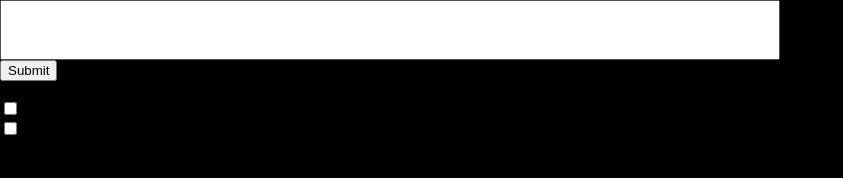
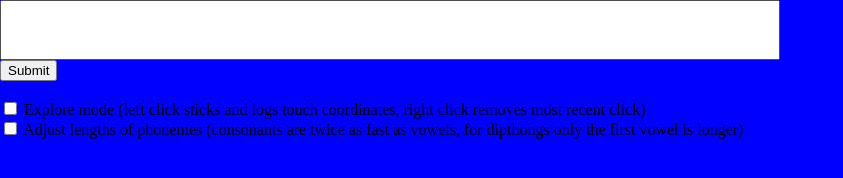
Before and after one commit to ttscloningyd616/investigatingscience, a plain HTML site: page index.html in a window 1280 px wide. Shown: the whole page, without its empty margins (0-843 px from the left). Drawn offline with Linux system fonts and the light colour scheme; a script that the page names is missing.

Commit message:
Update index.html

```diff
--- a/index.html
+++ b/index.html
@@ -6,7 +6,7 @@
 <meta name="mobile-web-app-capable" content="yes">
 </head>
 
-<body style="margin: 0; padding: 0; background-color:black">
+<body style="margin: 0; padding: 0; background-color:blue">
 
 <form id="ipaForm">
   <input id="ipaInput" type="text" name="ipa"></input>
```
